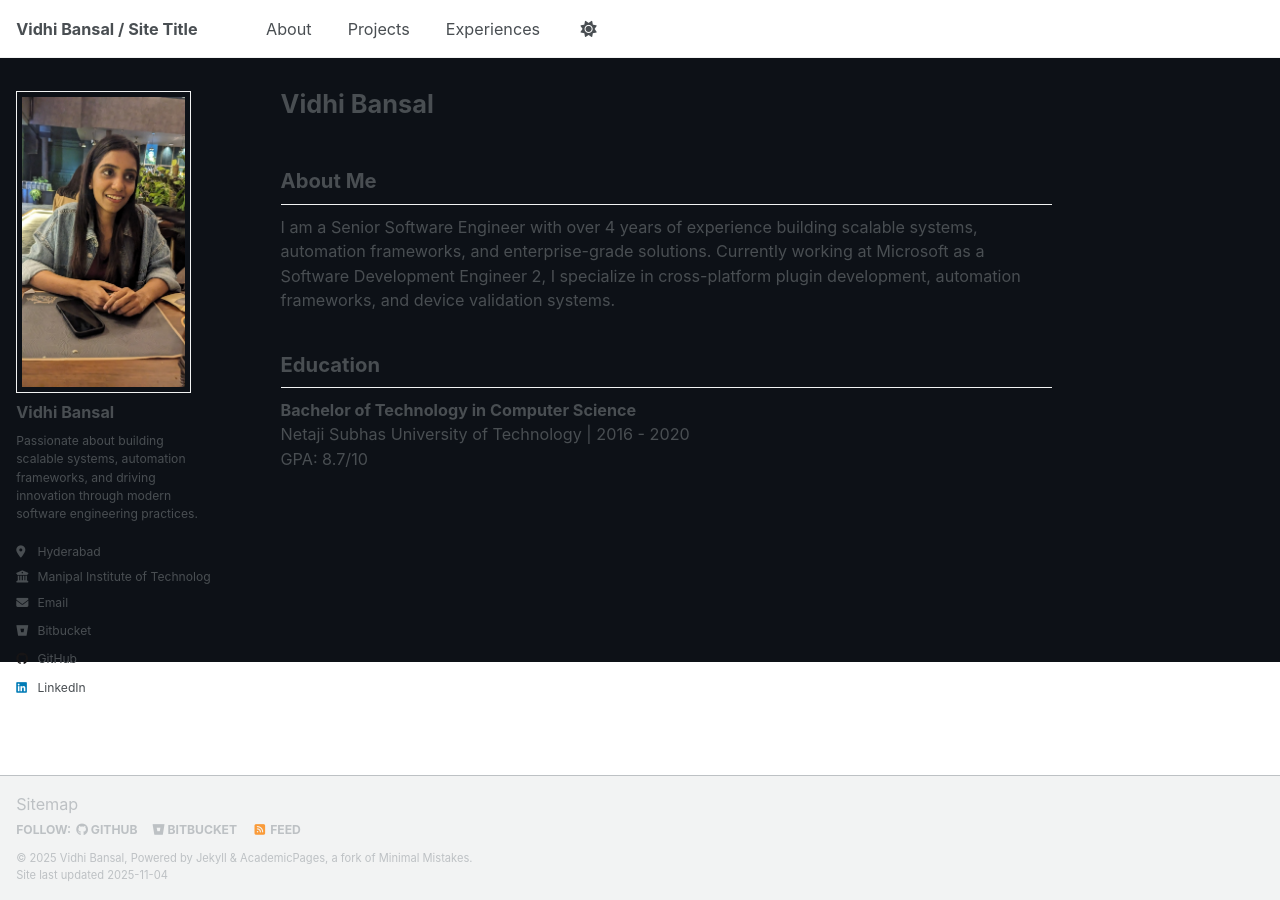
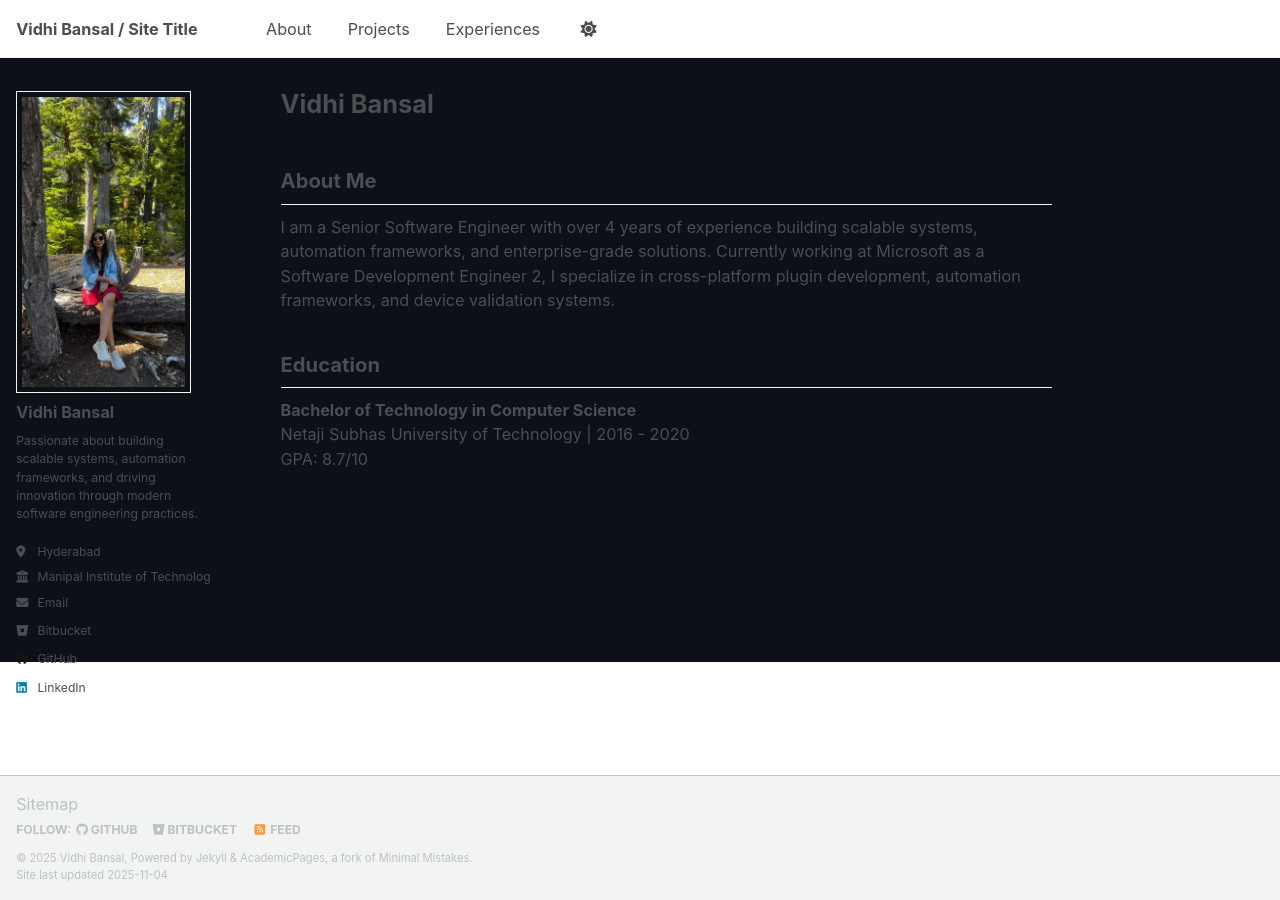
Before and after one commit to notsoweedy/notsoweedy.github.io, a Jekyll site: the page built from _pages/about.md, in a window 1280 px wide. Built offline with Jekyll 4.4.1, drawn with Linux system fonts in a browser that asks for light colours; a script that is not in the unit is left out.

Commit message:
Update profile picture.
Updated author's avatar in the configuration file.

```diff
--- a/_config.yml
+++ b/_config.yml
@@ -23,7 +23,7 @@ repository               : "notsoweedy/notsoweedy.github.io"
 #               Additional customization can be done by editing /_includes/author-profile.html
 author:
   # Biographic information
-  avatar           : "F6BA3017-95B3-4B29-842F-F5CDD7315E9E_1_105_c.jpg"
+  avatar           : "8B3FF3C5-AE7F-4282-91F2-13670B3E7C50_1_105_c.jpg"
   name             : "Vidhi Bansal"
   pronouns         : # example: "she/her"
   bio              : "Passionate about building scalable systems, automation frameworks, and driving innovation through modern software engineering practices."
@@ -115,13 +115,11 @@ social:
   name                   : # If the user or organization name differs from the site's name
   links: # An array of links to social media profiles
 
-
 # Analytics
 analytics:
   provider               :  "false" # false (default), "google", "google-universal", "custom"
   google:
     tracking_id          :
-
 
 # Reading Files
 include:
@@ -158,14 +156,12 @@ keep_files:
 encoding: "utf-8"
 markdown_ext: "markdown,mkdown,mkdn,mkd,md"
 
-
 # Conversion
 markdown: kramdown
 highlighter: rouge
 lsi: false
 excerpt_separator: "\n\n"
 incremental: false
-
 
 # Markdown Processing
 kramdown:
@@ -177,7 +173,6 @@ kramdown:
   toc_levels: 1..6
   smart_quotes: lsquo,rsquo,ldquo,rdquo
   enable_coderay: false
-
 
 # Collections
 collections:
@@ -193,7 +188,6 @@ collections:
   talks:
     output: true
     permalink: /:collection/:path/
-
 
 # Defaults
 defaults:
@@ -256,13 +250,11 @@ sass:
   sass_dir: _sass
   style: compressed # http://sass-lang.com/documentation/file.SASS_REFERENCE.html#output_style
 
-
 # Outputting
 permalink: /:categories/:title/
 # paginate: 5 # amount of posts to show
 # paginate_path: /page:num/
 timezone: America/Los_Angeles # http://en.wikipedia.org/wiki/List_of_tz_database_time_zones
-
 
 # Plugins
 plugins:
@@ -279,7 +271,6 @@ whitelist:
   - jekyll-feed
   - jemoji
 
-
 # Archives
 #  Type
 #  - GitHub Pages compatible archive pages built with Liquid ~> type: liquid (default)
@@ -288,8 +279,8 @@ whitelist:
 #  - Archive page should exist at path when using Liquid method or you can
 #    expect broken links (especially with breadcrumbs enabled)
 #  - <base_path>/tags/my-awesome-tag/index.html ~> path: /tags/
-#  - <base_path/categories/my-awesome-category/index.html ~> path: /categories/
-#  - <base_path/my-awesome-category/index.html ~> path: /
+#  - <base_path> path: /categories/
+#  - <base_path> path: /
 category_archive:
   type: liquid
   path: /categories/
@@ -308,7 +299,6 @@ tag_archive:
 #     category: /categories/:name/
 #     tag: /tags/:name/
 
-
 # HTML Compression
 # - http://jch.penibelst.de/
 compress_html:
```
